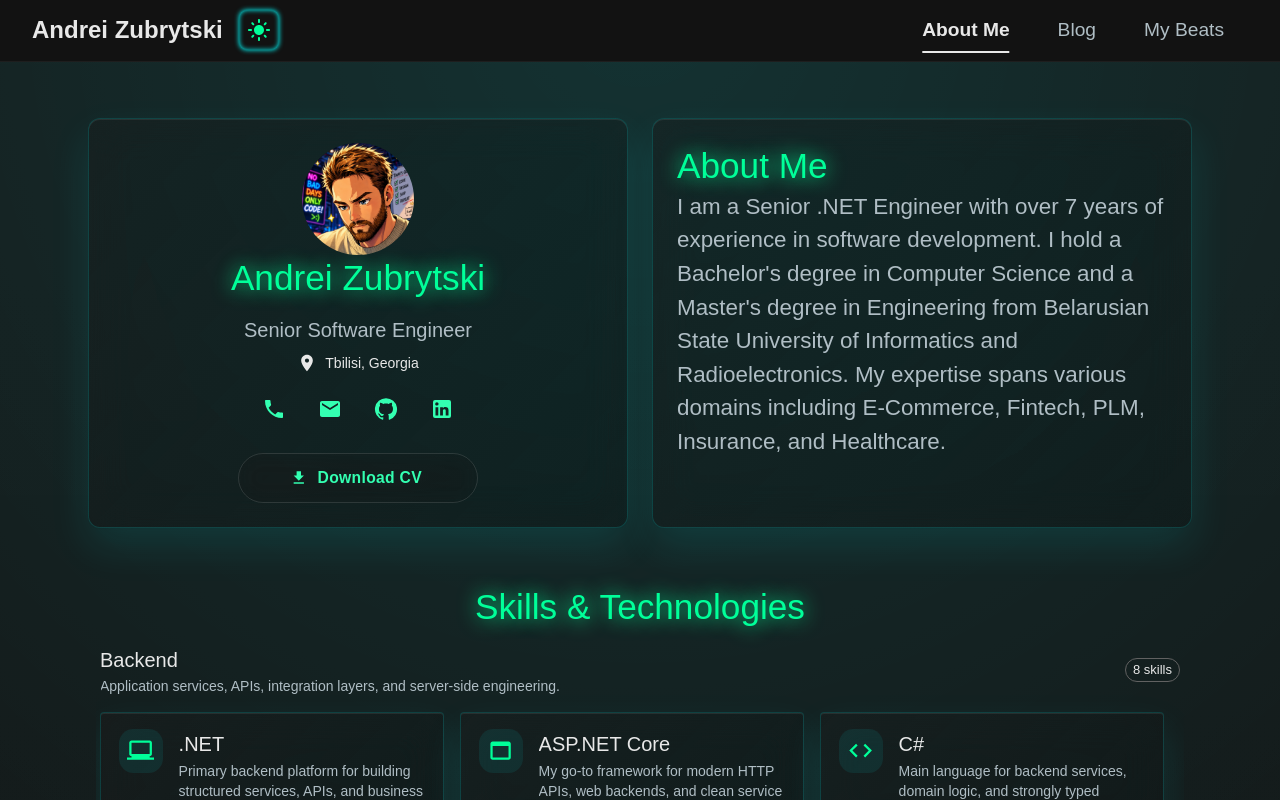
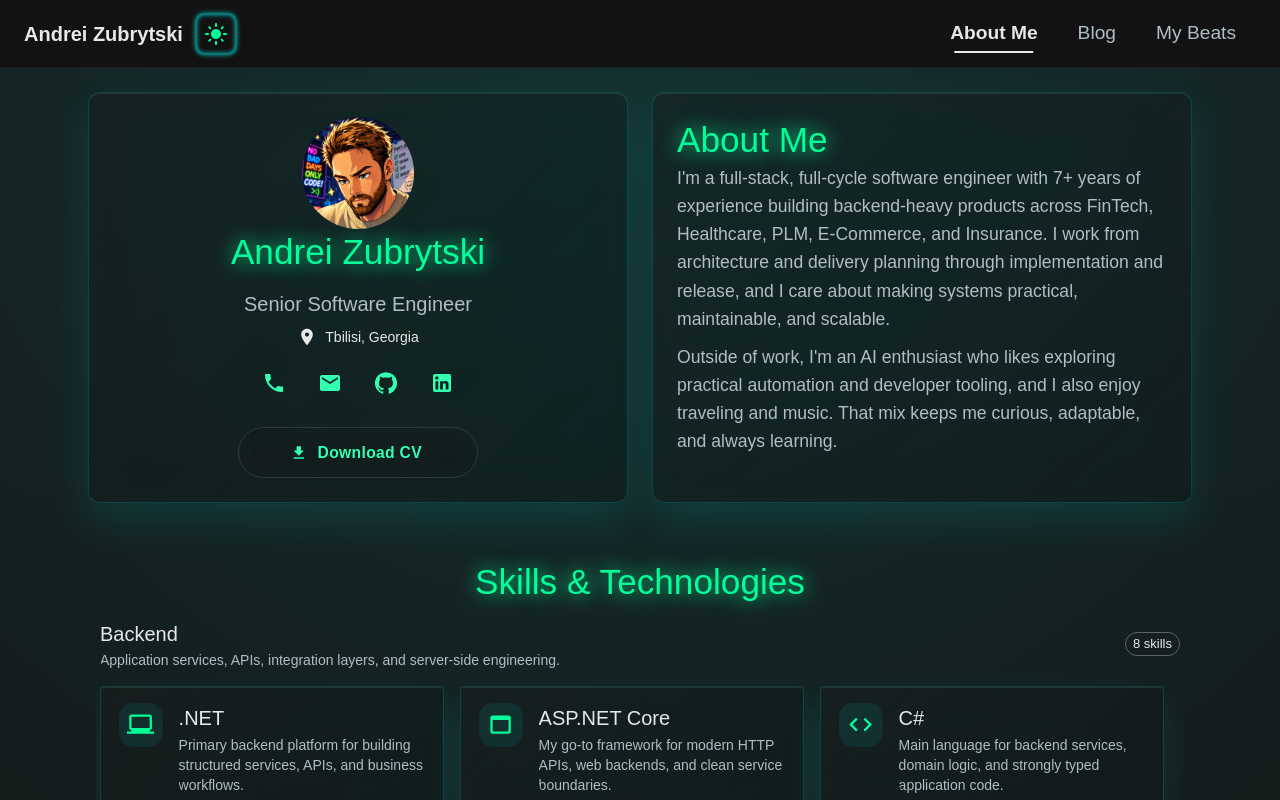
Before and after one commit to azubrytski-dev/cv-website, a Next.js app in the folder src/client/: page / in a window 1280 px wide. Shown: the top 800 px of the page. Built offline with nearby package versions, Linux system fonts and the light colour scheme.

Commit message:
CV-6: Fix styles (#4)
* (fix): navbar

* (fix): adjust menu

```diff
--- a/src/client/src/app/providers.tsx
+++ b/src/client/src/app/providers.tsx
@@ -22,9 +22,21 @@ export default function Providers({
   return (
     <ThemeProvider theme={currentTheme}>
       <CssBaseline />
-      <Box className={isDarkMode ? 'dark-theme' : 'light-theme'}>
+      <Box
+        className={isDarkMode ? 'dark-theme' : 'light-theme'}
+        sx={{
+          minHeight: '100vh',
+          '--navbar-height': { xs: '4.05rem', md: '4.25rem' },
+        }}
+      >
         <Navbar isDarkMode={isDarkMode} onToggleTheme={handleThemeToggle} />
-        <Container sx={{ textAlign: 'center', py: 4 }}>
+        <Container
+          sx={{
+            textAlign: 'center',
+            pt: 'calc(var(--navbar-height, 4.75rem) + env(safe-area-inset-top, 0px))',
+            pb: 4,
+          }}
+        >
           {children}
         </Container>
       </Box>
--- a/src/client/src/components/About.tsx
+++ b/src/client/src/components/About.tsx
@@ -17,10 +17,13 @@ const About: React.FC = () => {
         borderRadius: '0.75rem',
         ...getGlassSurfaceStyles(theme),
       }}
-    >
+      >
       <Typography variant="h5">About Me</Typography>
-      <Typography variant="body1" sx={{fontSize: '1.4rem'}}>
-        I am a Senior .NET Engineer with over 7 years of experience in software development. I hold a Bachelor&apos;s degree in Computer Science and a Master&apos;s degree in Engineering from Belarusian State University of Informatics and Radioelectronics. My expertise spans various domains including E-Commerce, Fintech, PLM, Insurance, and Healthcare.
+      <Typography variant="body1" sx={{ fontSize: '1.1rem', lineHeight: 1.6 }}>
+        I&apos;m a full-stack, full-cycle software engineer with 7+ years of experience building backend-heavy products across FinTech, Healthcare, PLM, E-Commerce, and Insurance. I work from architecture and delivery planning through implementation and release, and I care about making systems practical, maintainable, and scalable.
+      </Typography>
+      <Typography variant="body1" sx={{ mt: 1.25, fontSize: '1.1rem', lineHeight: 1.6 }}>
+        Outside of work, I&apos;m an AI enthusiast who likes exploring practical automation and developer tooling, and I also enjoy traveling and music. That mix keeps me curious, adaptable, and always learning.
       </Typography>
     </Paper>
   );
--- a/src/client/src/components/Navbar.tsx
+++ b/src/client/src/components/Navbar.tsx
@@ -13,11 +13,30 @@ interface NavbarProps {
 const Navbar: React.FC<NavbarProps> = ({ isDarkMode, onToggleTheme }) => {
   const [isMobileMenuOpen, setIsMobileMenuOpen] = useState(false);
   const [showNavbar, setShowNavbar] = useState(true);
+  const [isDesktop, setIsDesktop] = useState(true);
   const lastScrollY = useRef(0);
   const pathname = usePathname();
 
   useEffect(() => {
+    const mediaQuery = window.matchMedia('(min-width: 769px)');
+    const updateLayoutMode = () => {
+      setIsDesktop(mediaQuery.matches);
+      setShowNavbar(true);
+      lastScrollY.current = window.scrollY;
+    };
+
+    updateLayoutMode();
+
+    const handleMediaChange = () => {
+      updateLayoutMode();
+    };
+
     const handleScroll = () => {
+      if (!mediaQuery.matches) {
+        setShowNavbar(true);
+        return;
+      }
+
       const currentScrollY = window.scrollY;
       if (currentScrollY > lastScrollY.current && currentScrollY > 100) {
         setShowNavbar(false);
@@ -28,9 +47,11 @@ const Navbar: React.FC<NavbarProps> = ({ isDarkMode, onToggleTheme }) => {
     };
 
     window.addEventListener('scroll', handleScroll, { passive: true });
+    mediaQuery.addEventListener('change', handleMediaChange);
 
     return () => {
       window.removeEventListener('scroll', handleScroll);
+      mediaQuery.removeEventListener('change', handleMediaChange);
     };
   }, []);
 
@@ -43,7 +64,7 @@ const Navbar: React.FC<NavbarProps> = ({ isDarkMode, onToggleTheme }) => {
   };
 
   return (
-    <nav className={`navbar ${showNavbar ? '' : 'navbar--hidden'}`}>
+    <nav className={`navbar ${isDesktop && !showNavbar ? 'navbar--hidden' : ''}`}>
       <div className="navbar-left">
         <div className="navbar-title">Andrei Zubrytski</div>
         <ThemeToggleButton isDarkMode={isDarkMode} onToggleTheme={onToggleTheme} />
--- a/src/client/src/lib/cv-pdf.ts
+++ b/src/client/src/lib/cv-pdf.ts
@@ -178,7 +178,7 @@ function getSkillCategoryTitles(categoryKey: string): string[] {
 }
 
 function buildSummary(): string {
-  return `${contactDataMock.title} with experience across FinTech, Healthcare, PLM, E-Commerce, and Insurance. I build backend-heavy products, shape architecture, and stay hands-on with AI tools, automation, and practical engineering workflows.`;
+  return `Full-stack, full-cycle software engineer with 7+ years of experience building backend-heavy products across FinTech, Healthcare, PLM, E-Commerce, and Insurance. I work from architecture and delivery planning through implementation and release, and I like blending practical engineering with AI tools, automation, and a product-minded approach.`;
 }
 
 function buildCoreSkills(): Array<{ label: string; value: string }> {
--- a/src/client/src/styles/Navbar.scss
+++ b/src/client/src/styles/Navbar.scss
@@ -1,14 +1,21 @@
 .navbar {
-  position: sticky;
+  --navbar-height: 4.25rem;
+  position: fixed;
   top: 0;
+  left: 0;
+  right: 0;
   z-index: 1000;
   background-color: var(--nav-bg);
-  padding: 0 2rem;
+  padding: 0 1.5rem;
+  min-height: var(--navbar-height);
   display: flex;
   justify-content: space-between;
   align-items: center;
   border-bottom: 1px solid var(--nav-border);
   transition: transform 0.3s ease-in-out, background-color 0.3s ease-in-out, border-bottom-color 0.3s ease-in-out;
+  -webkit-backface-visibility: hidden;
+  backface-visibility: hidden;
+  will-change: transform;
 
   &.navbar--hidden {
     transform: translateY(-100%);
@@ -17,11 +24,11 @@
   .navbar-left {
     display: flex;
     align-items: center;
-    gap: 1rem;
+    gap: 0.8rem;
   }
 
   .navbar-title {
-    font-size: 1.5rem;
+    font-size: 1.25rem;
     font-weight: bold;
     color: var(--nav-text-primary);
   }
@@ -51,7 +58,7 @@
     background: none;
     border: none;
     cursor: pointer;
-    padding: 1rem 1.5rem;
+    padding: 0.85rem 1.25rem;
     color: var(--nav-text-secondary);
     text-decoration: none;
     position: relative;
@@ -93,7 +100,7 @@
     cursor: pointer;
     background: none;
     border: none;
-    padding: 0.5rem;
+    padding: 0.35rem;
 
     @media (max-width: 768px) {
       display: block;
@@ -101,11 +108,90 @@
 
     .bar {
       display: block;
-      width: 25px;
+      width: 22px;
       height: 3px;
-      margin: 5px auto;
+      margin: 4px auto;
       background-color: var(--nav-text-primary);
       transition: all 0.3s ease-in-out;
     }
   }
+
+  @media (max-width: 768px) {
+    --navbar-height: 4.05rem;
+    left: 0;
+    right: 0;
+    width: 100%;
+    padding: 0 1rem;
+    border-radius: 0 0 1.25rem 1.25rem;
+    border-top-left-radius: 0;
+    border-top-right-radius: 0;
+    border: 1px solid var(--nav-border);
+    border-bottom-color: var(--nav-border);
+    box-shadow: 0 10px 24px rgba(0, 0, 0, 0.12);
+
+    .navbar-left {
+      gap: 0.6rem;
+    }
+
+    .navbar-title {
+      font-size: 1.05rem;
+    }
+
+    .nav-links {
+      display: flex;
+      flex-direction: column;
+      align-items: stretch;
+      position: absolute;
+      top: calc(100% + 0.65rem);
+      left: 0;
+      right: 0;
+      padding: 0.45rem;
+      border-radius: 1.1rem;
+      background-color: rgba(0, 0, 0, 0.18);
+      backdrop-filter: blur(16px) saturate(140%);
+      -webkit-backdrop-filter: blur(16px) saturate(140%);
+      border: 1px solid var(--nav-border);
+      box-shadow: 0 12px 28px rgba(0, 0, 0, 0.14);
+      overflow: hidden;
+      max-height: 0;
+      opacity: 0;
+      transform: translateY(-8px) scale(0.985);
+      pointer-events: none;
+      visibility: hidden;
+      transition:
+        max-height 260ms ease,
+        opacity 220ms ease,
+        transform 220ms ease,
+        visibility 0ms linear 220ms;
+
+      &.active {
+        max-height: 18rem;
+        opacity: 1;
+        transform: translateY(0) scale(1);
+        pointer-events: auto;
+        visibility: visible;
+        transition:
+          max-height 280ms ease,
+          opacity 220ms ease,
+          transform 220ms ease,
+          visibility 0ms;
+      }
+    }
+
+    .nav-link {
+      width: 100%;
+      justify-content: center;
+      padding: 0.95rem 1rem;
+      border-radius: 0.85rem;
+
+      &::after {
+        bottom: 0.35rem;
+      }
+
+      &:hover::after,
+      &.active::after {
+        width: calc(100% - 2rem);
+      }
+    }
+  }
 }
```
